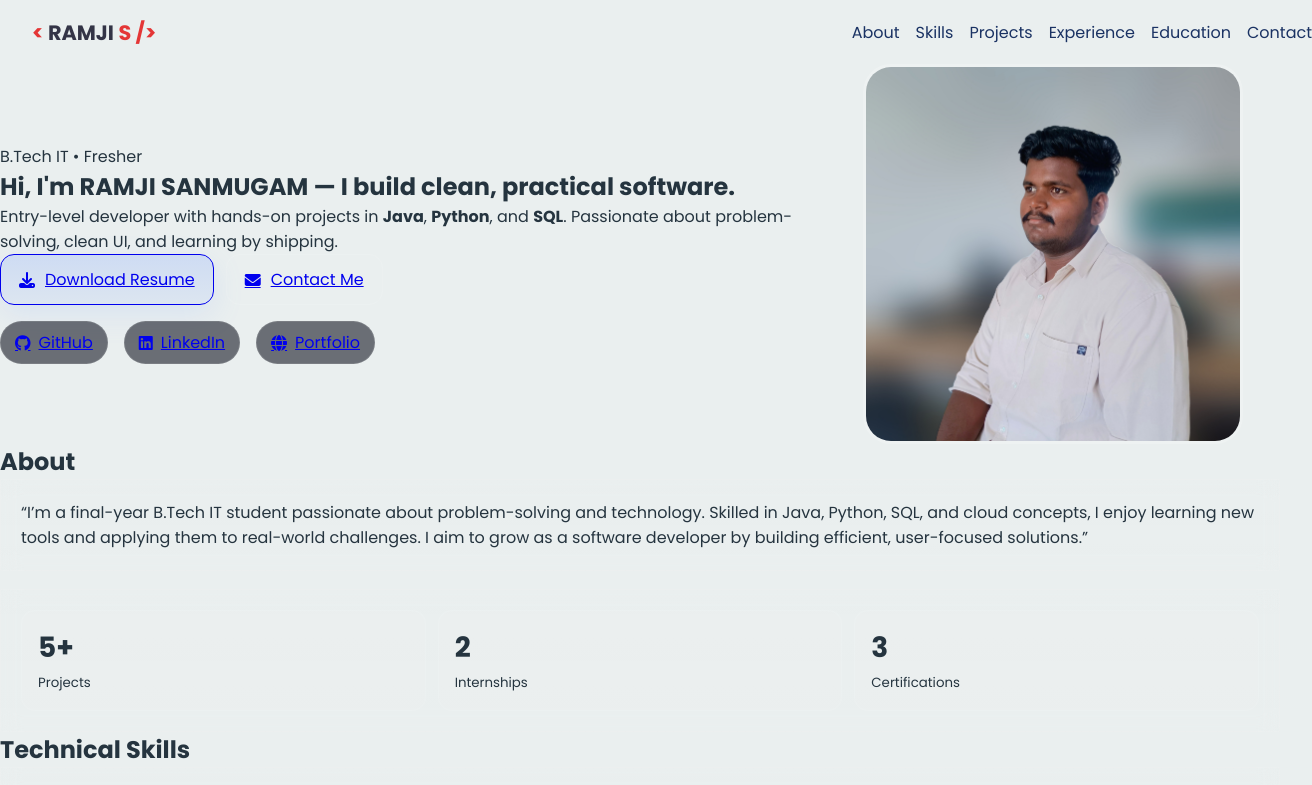
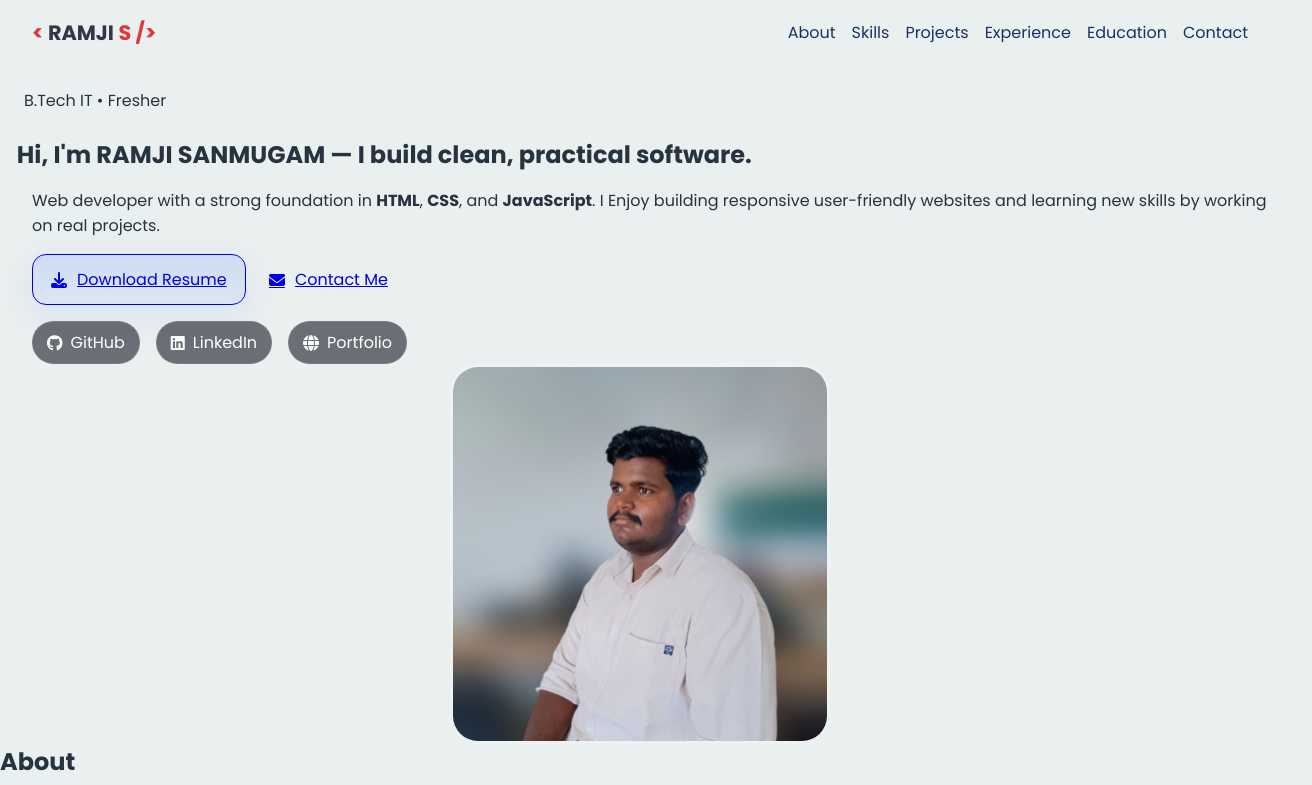
Before and after one commit to Ramji-44/My-portfolio, a plain HTML site: page index.html in a window 1280 px wide. Shown: the top 785 px of the page, 1312 px wide, since content can reach past the window. Drawn offline with Linux system fonts and the light colour scheme.

Commit message:
updated overview

```diff
--- a/index.html
+++ b/index.html
@@ -34,12 +34,14 @@
   <!-- Main -->
   <main class="container">
     <!-- Hero -->
-    <section class="hero reveal" id="home">
-      <div>
-        <div class="kicker">B.Tech IT • Fresher</div>
+    <section class="Ramji profile" id="home">
+      <div class="intro-section">
+        <div class="study">B.Tech IT • Fresher</div>
+        <div class="title-subtitle">
         <h1 class="title">Hi, I'm <span class="accent">RAMJI SANMUGAM</span> — I build clean, practical software.</h1>
-        <p class="subtitle">Entry-level developer with hands-on projects in <strong>Java</strong>, <strong>Python</strong>, and <strong>SQL</strong>. Passionate about problem-solving, clean UI, and learning by shipping.</p>
-        <div class="cta">
+        <p class="subtitle">Web developer with a strong foundation in <strong>HTML</strong>, <strong>CSS</strong>, and <strong>JavaScript</strong>. I Enjoy building responsive user-friendly websites and learning new skills by working on real projects.</p>
+        </div>
+        <div class="resume-contact">
           <a class="btn primary" href="assets/resume.pdf" download><i class="fa-solid fa-download"></i> Download Resume</a>
           <a class="btn" href="#contact"><i class="fa-solid fa-envelope"></i> Contact Me</a>
         </div>
--- a/style.css
+++ b/style.css
@@ -27,8 +27,8 @@ header nav .name{
 }
 header nav{
   width: 100%;
-  margin: 0 2em;
   height: 8vh;
+  padding: 0 2em;
   display: flex;
   align-items: center;
   justify-content: space-between;
@@ -60,6 +60,25 @@ header .nav-links a:hover::after{   /*underline effect*/
 header .menu-btn{
   display: none;
 }
+
+.intro-section .study{
+  margin: 1.5em;
+}
+.title-subtitle .title{
+  padding-left: 0.7em;
+}
+.intro-section .subtitle{
+  padding-left: 2em;
+  padding-top: 1em;
+}
+.resume-contact{
+  margin-top: 1em;
+  padding-left: 2em;
+}
+.intro-section .socials{
+  padding-left: 2em;
+}
+
 /* ========== Hero ========== */
 .hero{
   display: grid;
@@ -97,18 +116,14 @@ header .menu-btn{
   display: inline-flex;
   align-items: center;
   gap: 8px;
+  color: white;
+  text-decoration: none;
   padding: 8px 14px;
   border-radius: 999px;
   border: 1px solid rgba(255,255,255,0.1);
   background: rgba(21,24,35,0.6);
 }
 
-.cta{
-  display: flex;
-  justify-content: center;
-  gap: 12px;
-  flex-wrap: wrap;
-}
 
 .btn{
   padding: 12px 18px;
@@ -317,11 +332,13 @@ a:focus-visible, button:focus-visible{
     outline: none;
   }
   header .nav-links{
+    width: 100%;
     display: none;
     color: black;
     width: 100%;
     position: absolute;
-    top: 7vh;
+    top: 8vh;
+    left: 0%;
     text-align: center;
     background-color: #EAEFEF;
     border-radius: 10px;
@@ -329,8 +346,8 @@ a:focus-visible, button:focus-visible{
     z-index: 999;
   }
   .nav-links li{
+    padding: 0.5em 0;
     font-size: 1.1em;
-    margin: 0.3em 0;
   }
   header .nav-links.open-links{
     display: block;
```
